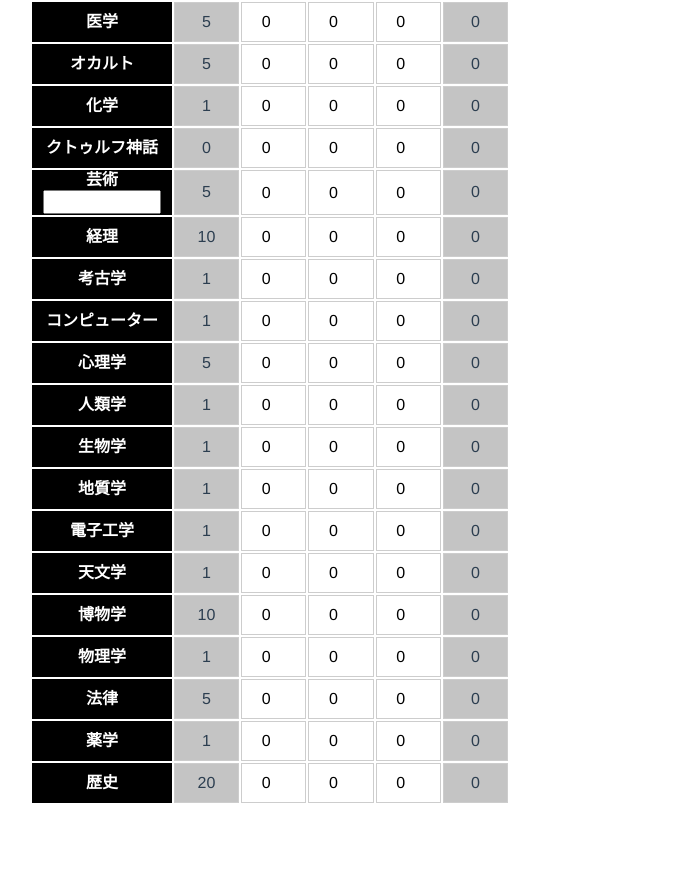
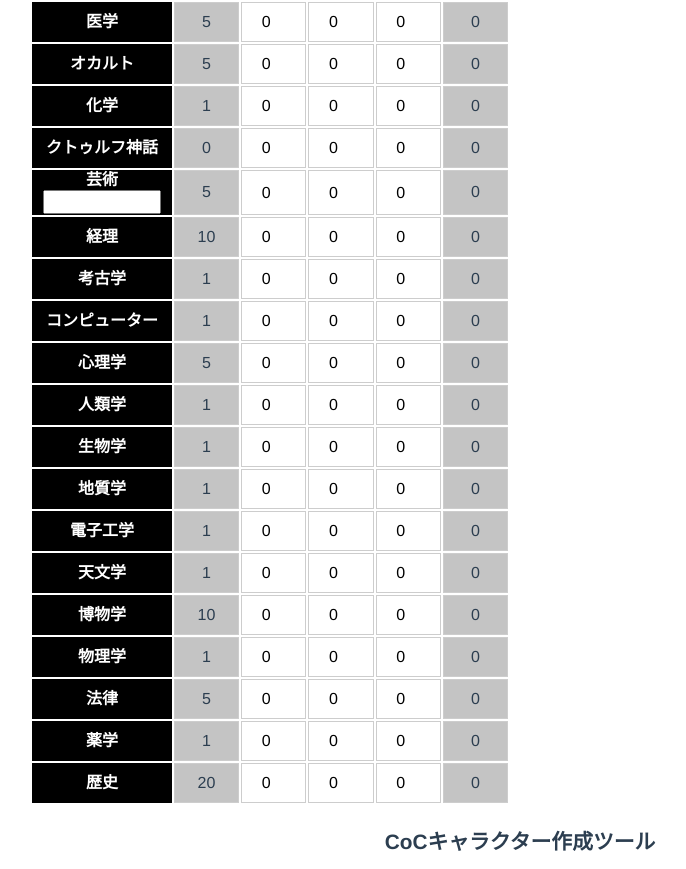
Before and after one commit to sueCalystegia00/CoC-chara-maker, a Vue app: page / in a window 1280 px wide. Shown: the part 1861-2730 px from the top of the page, without its empty margins (120-806 px from the left). Before the commit the page ends 2676 px from the top, so only its background shows below. Built offline with nearby package versions, Linux system fonts and the light colour scheme; no server answers.

Commit message:
add: ファイルの作成

```diff
--- /dev/null
+++ b/src/components/ChatPalette.vue
@@ -0,0 +1,24 @@
+<template>
+  <div class="chat-palette">
+    <h1>CoCキャラクター作成ツール</h1>
+  </div>
+</template>
+
+<script>
+export default {
+  name: "ChatPalette",
+};
+</script>
+
+<!-- Add "scoped" attribute to limit CSS to this component only -->
+<style scoped>
+.chat-palette {
+  width: 100%;
+  display: flex;
+  flex-direction: column;
+  align-items: center;
+}
+h1 {
+  font-size: 1.3rem;
+}
+</style>
--- a/src/views/Home.vue
+++ b/src/views/Home.vue
@@ -10,6 +10,7 @@
       <SkillPointsChecker />
     </div>
     <SkillSetter />
+    <ChatPalette />
   </div>
 </template>
 
@@ -19,6 +20,7 @@
 import JobSelector from "@/components/JobSelector.vue";
 import SkillPointsChecker from "@/components/SkillPointsChecker.vue";
 import SkillSetter from "@/components/SkillSetter.vue";
+import ChatPalette from "@/components/ChatPalette.vue";
 
 export default {
   name: "Home",
@@ -27,6 +29,7 @@
     JobSelector,
     SkillPointsChecker,
     SkillSetter,
+    ChatPalette,
   },
   data() {
     return {};
```
